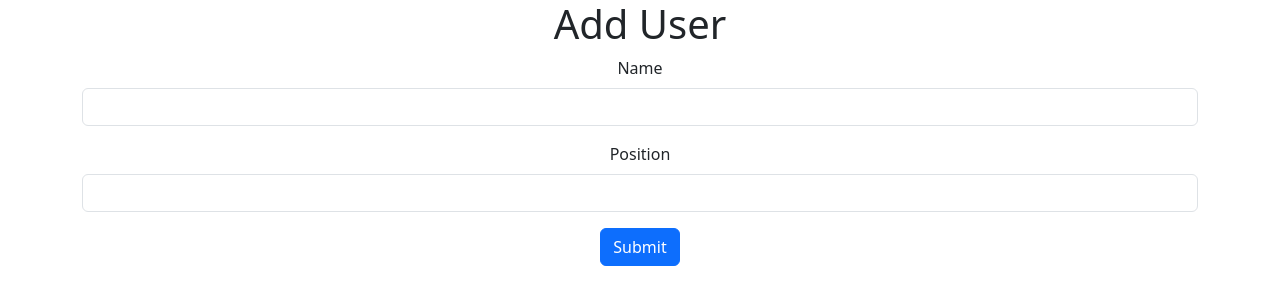
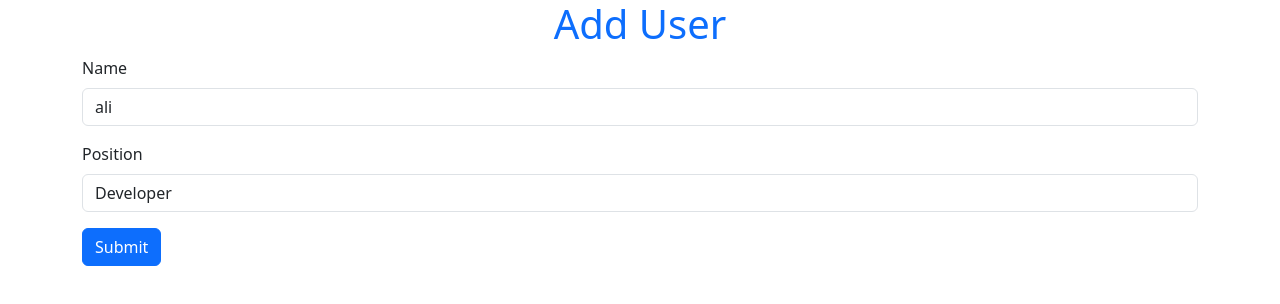
Before and after one commit to abdelrahmanShabaan/React_js_ITI_XMaster_Packages, a React (Create React App) app: page / in a window 1280 px wide. Shown: the top 304 px of the page. Built offline with nearby package versions, Linux system fonts and the light colour scheme.

Commit message:
custom forms with vaues

```diff
--- a/src/App.js
+++ b/src/App.js
@@ -11,7 +11,7 @@ import AddUser from './AppUser';
 
 function App() {
   return (
-    <div className="App">
+    <div>
      {/* <h1>Hello News Page</h1>
        <Button variant="primary">Primary</Button>{' '}
       <Alert variant="info"> alert—check it out!</Alert>
--- a/src/AppUser.js
+++ b/src/AppUser.js
@@ -1,22 +1,31 @@
+import { useState } from "react";
 
 
 
 function AddUser(){
 
+        //define const to save come data from forms
+        const[data, setData] = useState({
+            name : "ali",
+            position : "Developer"
+        })
+
+
+
 
     return(
         <>
         <div className="container">
-             <h1 classNameName="text-primary text-center">Add User</h1>
+             <h1 className="text-primary text-center">Add User</h1>
             <form>
             <div className="mb-3">
-            <label for="exampleInputEmail1" className="form-label">Name</label>
-            <input type="text" className="form-control" id="exampleInputEmail1" aria-describedby="emailHelp"/>
+            <label htmlFor="exampleInputEmail1" className="form-label">Name</label>
+            <input type="text" className="form-control" value={data.name}/>
             </div>
 
             <div className="mb-3">
-            <label for="exampleInputPassword1" className="form-label">Position</label>
-            <input type="text" className="form-control" id="exampleInputPassword1"/>
+            <label htmlFor="exampleInputPassword1" className="form-label">Position</label>
+            <input type="text" className="form-control" value={data.position}/>
             </div>
 
             <button type="submit" className="btn btn-primary">Submit</button>
```
